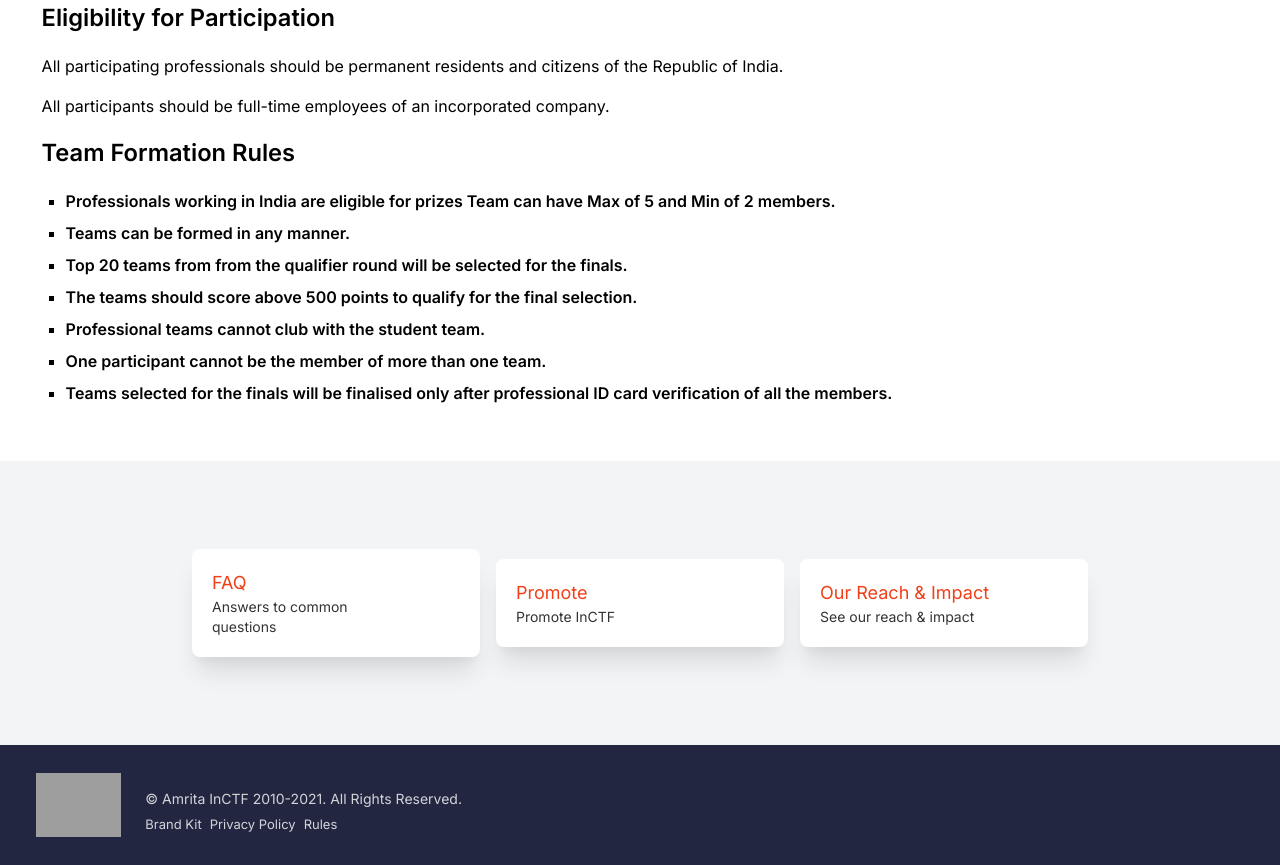
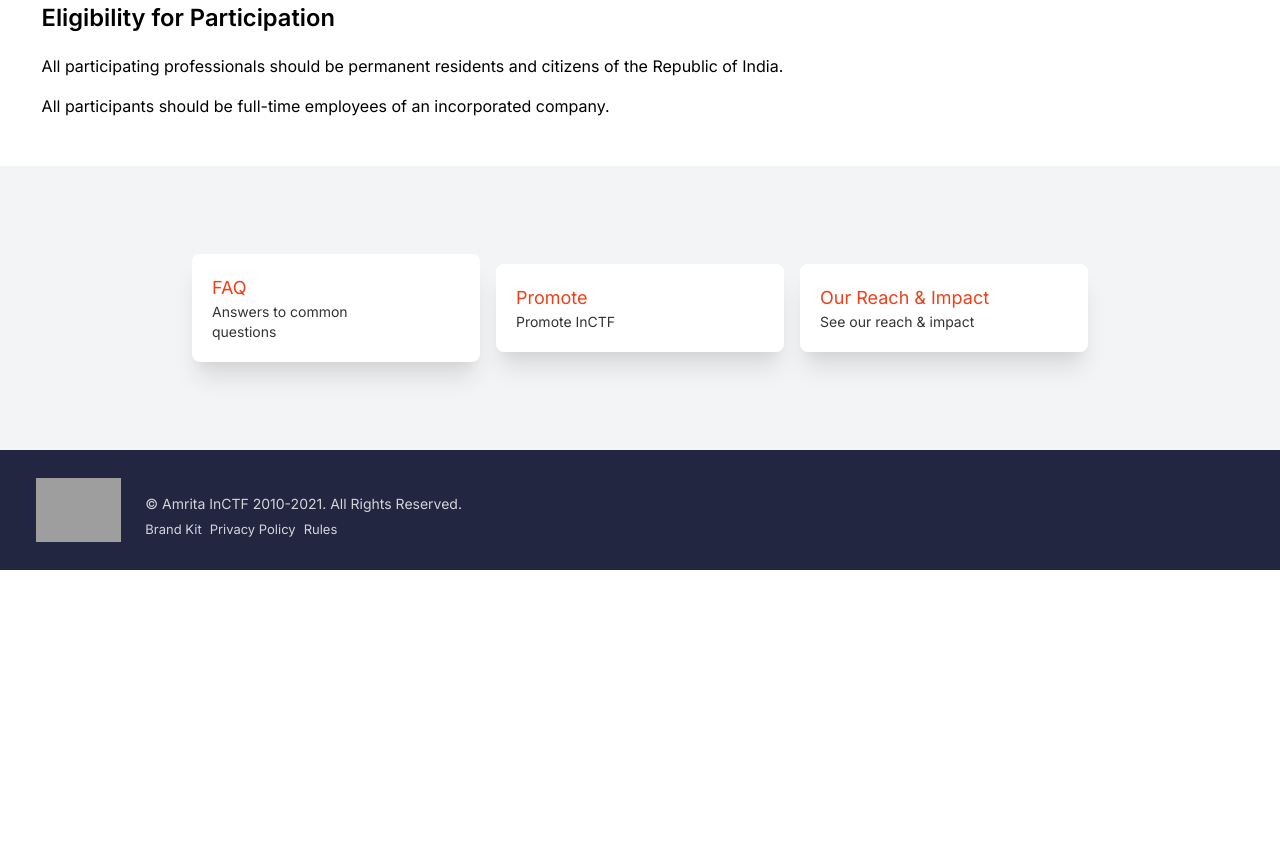
Before and after one commit to traboda/inctfj, a Next.js app: page /rules in a window 1280 px wide. Shown: the part 1200-2065 px from the top of the page. After the commit the page ends 1770 px from the top, so only its background shows below. Built offline with nearby package versions, Linux system fonts and the light colour scheme; grey boxes are pictures that could not be loaded; some icons are missing.

Commit message:
update the rules page

```diff
--- a/pages/rules.jsx
+++ b/pages/rules.jsx
@@ -95,7 +95,7 @@ const RulePage = () => {
                     <h2>Eligibility for Participation </h2>
                     <p>All participating professionals should be permanent residents and citizens of the Republic of India.</p>
                     <p>All participants should be full-time employees of an incorporated company.</p>
-                    <h2>Team Formation Rules</h2>
+                    {/* <h2>Team Formation Rules</h2>
                     <ul>
                         <li><b> Professionals working in India are eligible for prizes Team can have Max of 5 and Min of 2 members.</b></li>
                         <li><b>Teams can be formed in any manner.</b></li>
@@ -104,7 +104,7 @@ const RulePage = () => {
                         <li><b>Professional teams cannot club with the student team.</b></li>
                         <li><b>One participant cannot be the member of more than one team.</b></li>
                         <li><b>Teams selected for the finals will be finalised only after professional ID card verification of all the members.</b></li>
-                    </ul>
+                    </ul> */}
 
 
                 </div>
```
